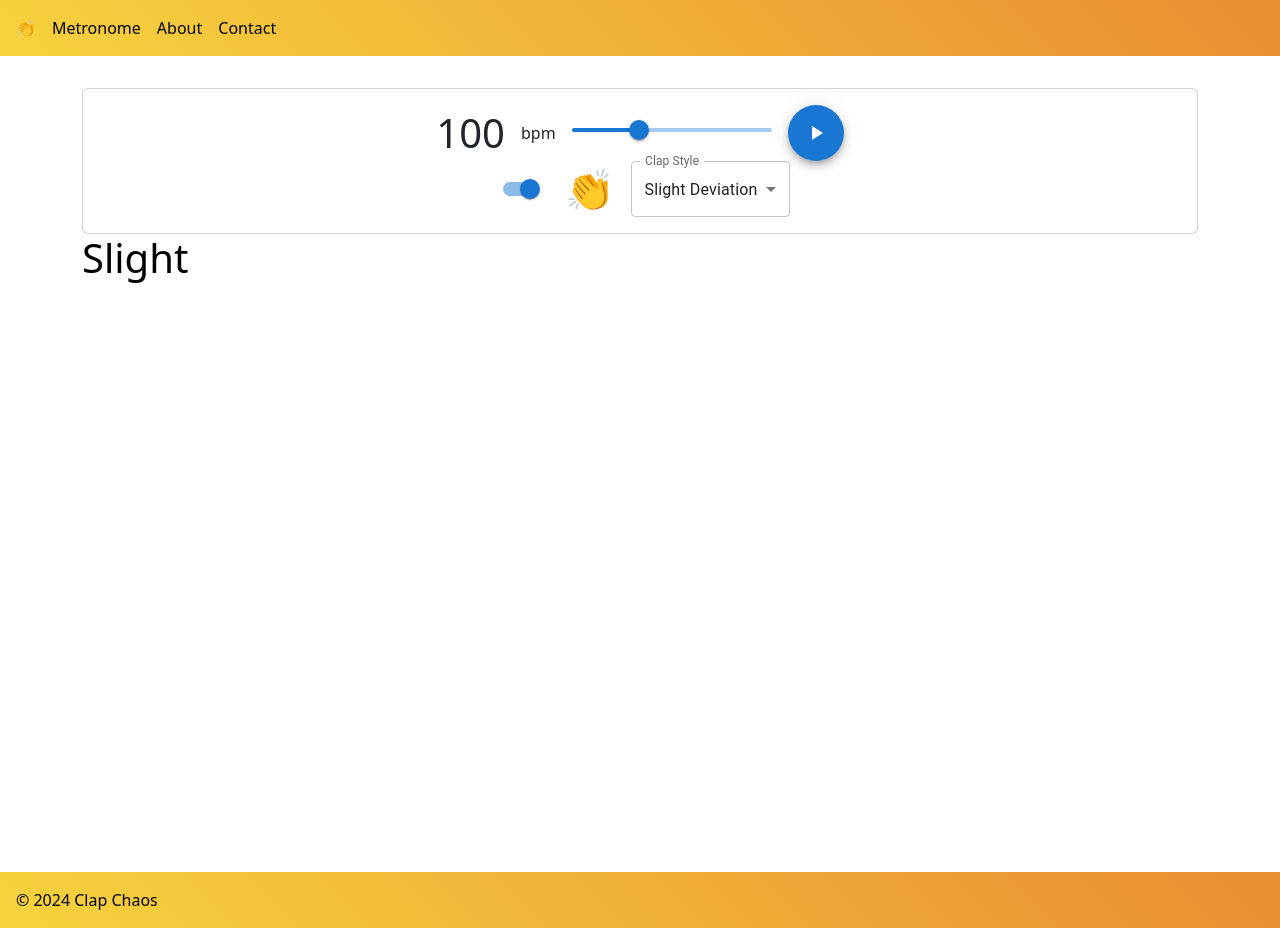
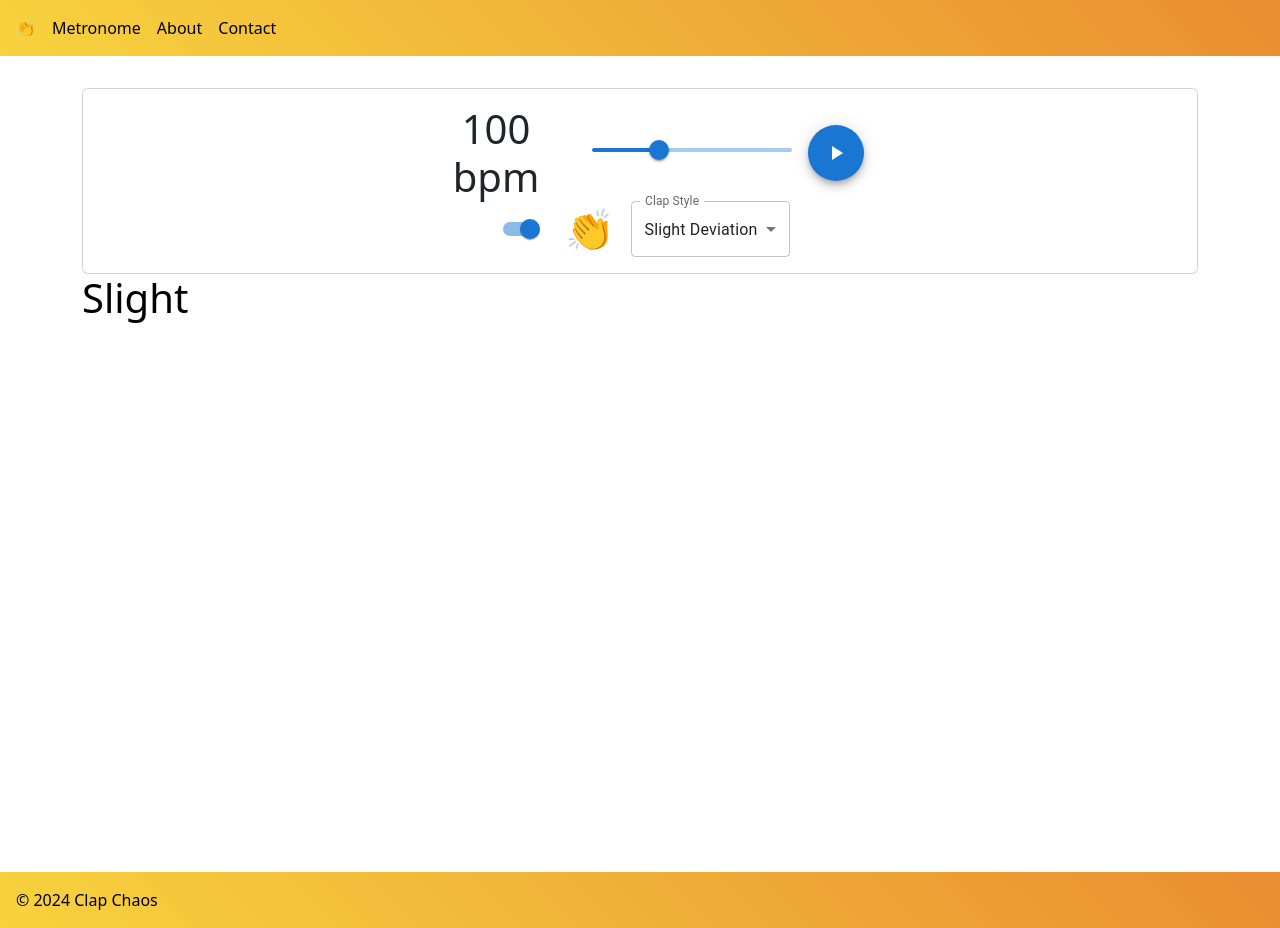
Before and after one commit to Treyson-Grange/clap-chaos, a Next.js app: page /metronome in a window 1280 px wide. Built offline with nearby package versions, Linux system fonts and the light colour scheme.

Commit message:
fix up bpm label

```diff
--- a/src/components/Metronome.tsx
+++ b/src/components/Metronome.tsx
@@ -68,8 +68,7 @@ const Metronome: React.FC = () => {
             <Card>
                 <Card.Body>
                     <Stack justifyContent="center" spacing={2} direction="row" alignItems="center">
-                        <h1 className="bpm">{bpm}</h1>
-                        <p className="code">bpm</p>
+                        <h1 style={{ width: '160px', textAlign: 'center' }}>{bpm} bpm</h1>
                         <ContinuousSlider value={bpm} onChange={setBpm} />
                         <PlayButton playing={playing} onClick={togglePlay} />
                     </Stack>
```
